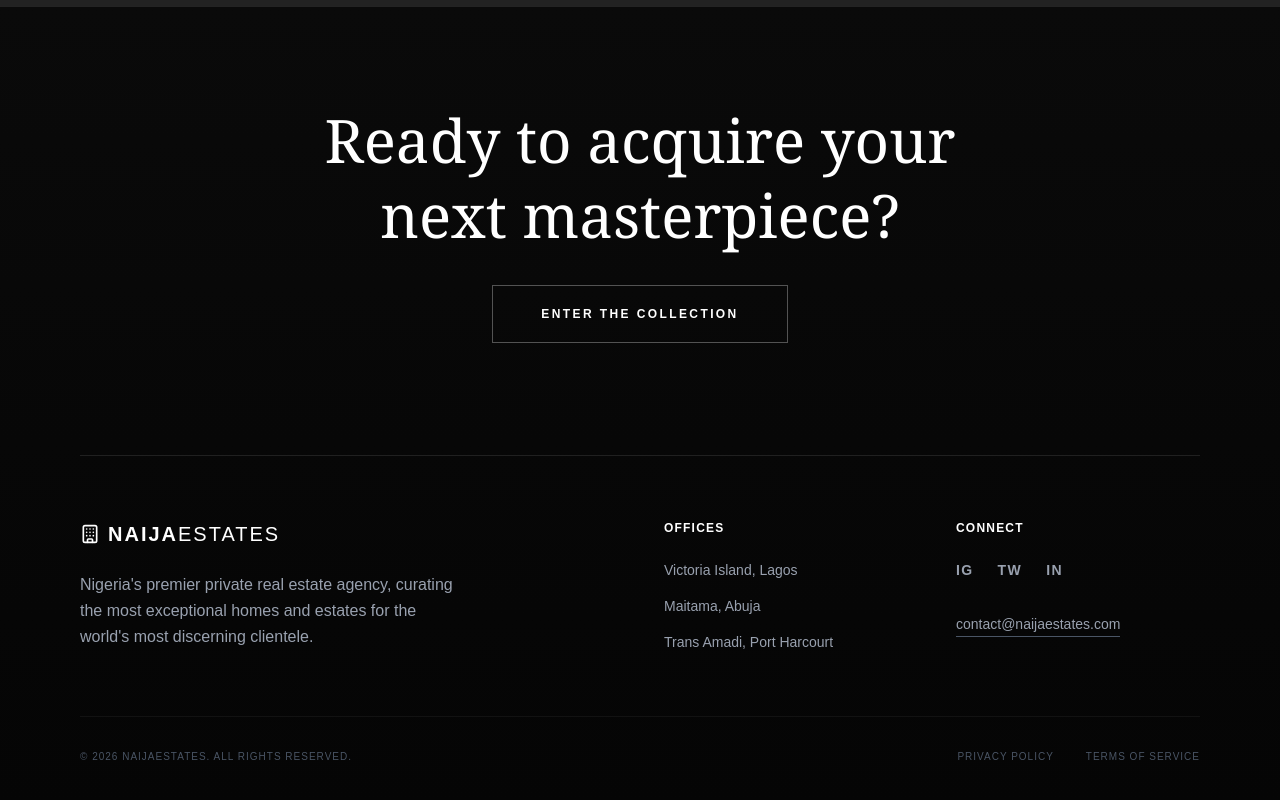
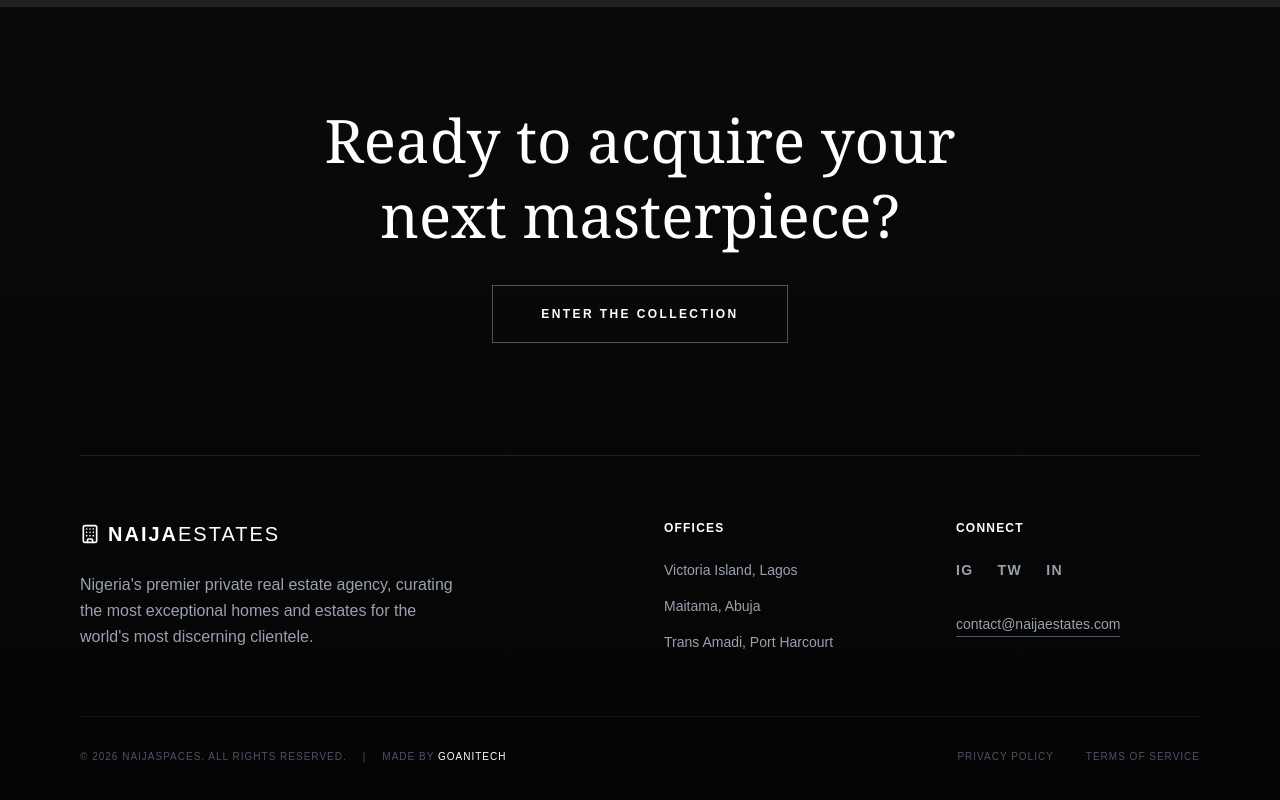
Before and after one commit to Kuino19/naijaspaces, a Next.js app in the folder naija-estates-frontend/: page / in a window 1280 px wide. Shown: the part 3460-4260 px from the top of the page. Built offline with nearby package versions, Linux system fonts and the light colour scheme; grey boxes are pictures that could not be loaded.

Commit message:
Add Made by Goanitech footer links to all pages

```diff
--- a/naija-estates-frontend/src/app/page.tsx
+++ b/naija-estates-frontend/src/app/page.tsx
@@ -344,7 +344,13 @@ export default function PristinePremiumHomePage() {
 
           {/* Copyright */}
           <div className="max-w-7xl mx-auto flex flex-col md:flex-row justify-between items-center text-[10px] uppercase tracking-widest text-gray-600 border-t border-white/5 pt-8">
-            <div>© 2026 NAIJAESTATES. ALL RIGHTS RESERVED.</div>
+            <div className="flex flex-col md:flex-row gap-4 items-center">
+              <span>© {new Date().getFullYear()} NAIJASPACES. ALL RIGHTS RESERVED.</span>
+              <span className="hidden md:inline">|</span>
+              <span>
+                MADE BY <a href="https://www.goanitech.com" target="_blank" rel="noopener noreferrer" className="text-white hover:underline transition-all">GOANITECH</a>
+              </span>
+            </div>
             <div className="flex gap-8 mt-4 md:mt-0">
               <Link href="#" className="hover:text-gray-300 transition-colors">Privacy Policy</Link>
               <Link href="#" className="hover:text-gray-300 transition-colors">Terms of Service</Link>
--- a/naija-estates-frontend/src/app/properties/[id]/page.tsx
+++ b/naija-estates-frontend/src/app/properties/[id]/page.tsx
@@ -147,6 +147,17 @@ export default function PropertyDetailsPage() {
 
           </div>
         </div>
+
+        {/* Minimal Footer */}
+        <footer className="max-w-6xl mx-auto px-6 pb-12 w-full">
+          <div className="w-full text-center pt-8 text-[10px] uppercase tracking-widest text-gray-500 border-t border-white/5">
+            <span>© {new Date().getFullYear()} NAIJASPACES.</span>
+            <span className="mx-3">|</span>
+            <span>
+              MADE BY <a href="https://www.goanitech.com" target="_blank" rel="noopener noreferrer" className="text-gray-400 hover:text-white transition-colors">GOANITECH</a>
+            </span>
+          </div>
+        </footer>
       </main>
     </div>
   );
--- a/naija-estates-frontend/src/app/properties/page.tsx
+++ b/naija-estates-frontend/src/app/properties/page.tsx
@@ -185,6 +185,15 @@ export default function PropertiesPage() {
                 </div>
               )}
             </div>
+            {/* Minimal Footer */}
+            <div className="w-full text-center py-8 text-[10px] uppercase tracking-widest text-gray-500 border-t border-white/5">
+              <span>© {new Date().getFullYear()} NAIJASPACES.</span>
+              <span className="mx-3">|</span>
+              <span>
+                MADE BY <a href="https://www.goanitech.com" target="_blank" rel="noopener noreferrer" className="text-gray-400 hover:text-white transition-colors">GOANITECH</a>
+              </span>
+            </div>
+          </div>
           ) : (
             <div className="h-full relative z-0">
                <div className="w-full h-full opacity-90 filter invert-[90%] hue-rotate-180 contrast-125">
```
